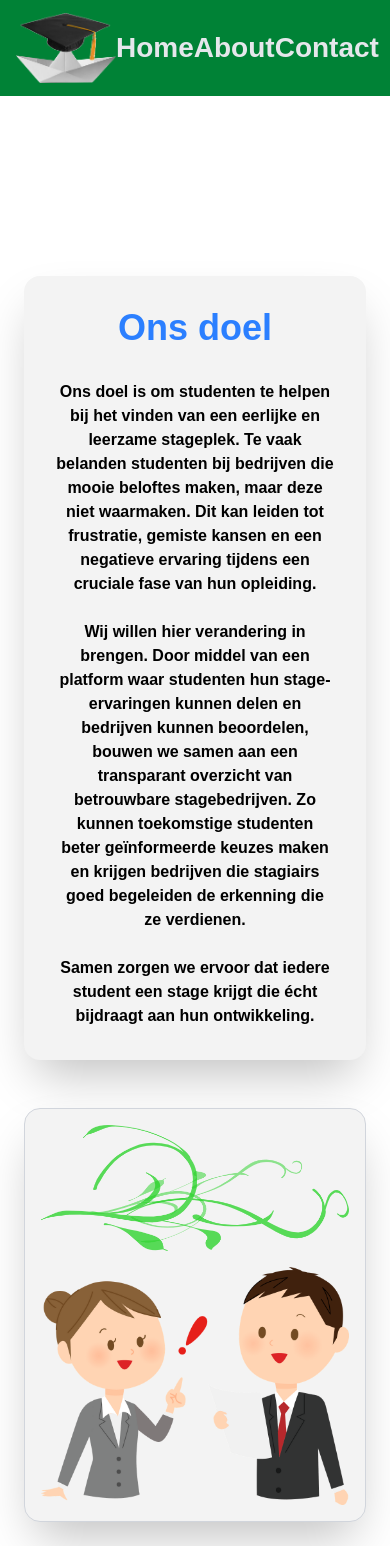
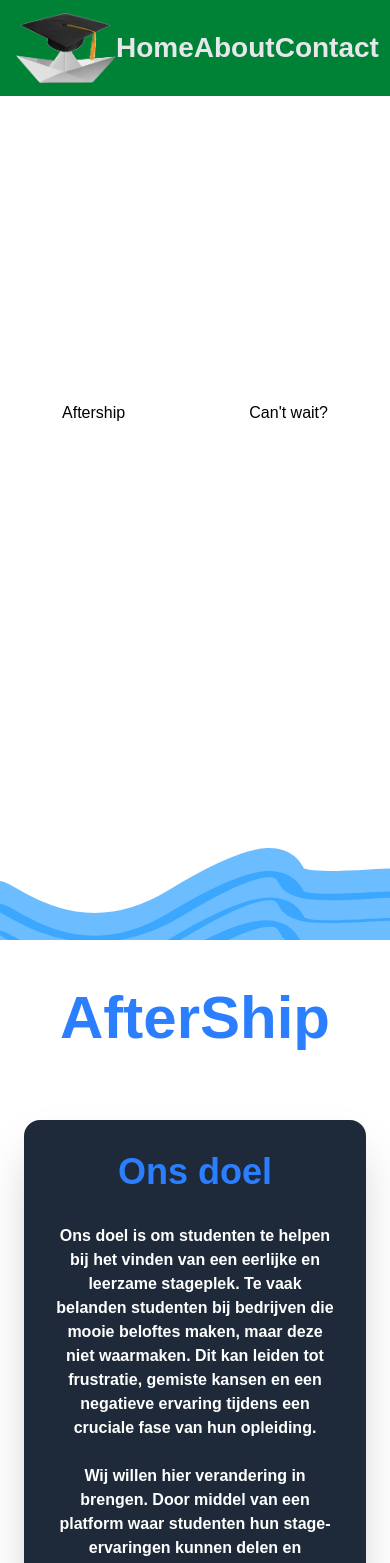
Before and after one commit to BBlaist/aftership, a Next.js app: page / in a window 390 px wide. Shown: the top 1563 px of the page. Built offline with nearby package versions, Linux system fonts and the light colour scheme.

Commit message:
Waves+responsive+ ons doel

```diff
--- /dev/null
+++ b/src/app/animatedwave.tsx
@@ -0,0 +1,23 @@
+import Image from "next/image";
+
+export default function AnimatedWave() {
+    return (
+        <div className="relative w-full overflow-hidden bg-white h-auto">
+            {/* Ship */}
+            <div className="absolute left-1/4 sm:left-1/3 lg:left-1/4 top-[120px] sm:top-[120px] lg:top-[160px] animate-ship">
+                <img
+                    src="/freighter.png"
+                    alt="Ship"
+                    className="w-[150px] sm:w-[180px] lg:w-[200px]"
+                />
+            </div>
+
+            {/* Waves */}
+            <img
+                src="/Group 9.svg"
+                alt="Wave"
+                className="w-full h-auto"
+            />
+        </div>
+    );
+}
--- a/src/app/globals.css
+++ b/src/app/globals.css
@@ -24,3 +24,16 @@ body {
   color: var(--foreground);
   font-family: Arial, Helvetica, sans-serif;
 }
+
+@keyframes float {
+  0%, 100% {
+    transform: translateY(0) rotate(-6deg);
+  }
+  50% {
+    transform: translateY(-8px) rotate(-12deg);
+  }
+}
+
+.animate-ship {
+  animation: float 4s ease-in-out infinite;
+}
--- /dev/null
+++ b/src/app/main.tsx
@@ -0,0 +1,20 @@
+import Image from "next/image";
+import AnimatedWave from "./animatedwave";
+
+export default function Main() {
+  return (
+    <div className="w-full h-screen bg-white text-black relative">
+      <div className="flex flex-row justify-around items-center h-3/4">
+        <div>
+            <h2>Aftership</h2>
+        </div>
+        <div>
+            <h2>Can't wait?</h2>
+        </div>
+      </div>
+      <div className="absolute bottom-0 w-full">
+        <AnimatedWave />
+      </div>
+    </div>
+  );
+}
--- /dev/null
+++ b/src/app/nav.tsx
@@ -0,0 +1,21 @@
+import Image from "next/image";
+
+export default function Nav() {
+  return (
+    <nav className="bg-green-700 w-full h-24 flex items-center p-4 text-gray-200">
+        <Image
+          src="/aftership-logo2.png"
+          alt="Logo"
+          width={100}
+          height={100}
+          className=""
+        />
+        <div className="w-full flex justify-evenly text-[28px] font-bold">
+          <a href="">Home</a>
+          <a href="">About</a>
+          <a href="">Contact</a>
+        </div>
+      </nav>
+
+);
+}
--- /dev/null
+++ b/src/app/ourwork.tsx
@@ -0,0 +1,49 @@
+import Image from "next/image";
+
+export default function OurWork() {
+    return (
+        <div className="h-screen">
+            <div className="w-full text-center text-blue-500 font-bold text-6xl p-12">
+                <h2>AfterShip</h2>
+            </div>
+            <main className="w-full flex flex-col lg:flex-row justify-around items-center text-black p-6 gap-12">
+                <div className="w-full bg-gray-800 lg:w-1/2 flex flex-col items-center justify-center text-center rounded-2xl shadow-2xl hover:scale-[1.01] transition-transform p-8 lg:p-12">
+                    <h2 className="text-blue-500 text-4xl lg:text-6xl font-bold">Ons doel</h2>
+                    <p className="text-white mt-8 lg:mt-12 w-full lg:w-3/4 text-base lg:text-xl font-bold">
+                        Ons doel is om studenten te helpen bij het vinden van een eerlijke
+                        en leerzame stageplek. Te vaak belanden studenten bij bedrijven die
+                        mooie beloftes maken, maar deze niet waarmaken. Dit kan leiden tot
+                        frustratie, gemiste kansen en een negatieve ervaring tijdens een
+                        cruciale fase van hun opleiding.
+                        <br /><br />
+                        Wij willen hier verandering in
+                        brengen. Door middel van een platform waar studenten hun
+                        stage-ervaringen kunnen delen en bedrijven kunnen beoordelen, bouwen
+                        we samen aan een transparant overzicht van betrouwbare
+                        stagebedrijven. Zo kunnen toekomstige studenten beter geïnformeerde
+                        keuzes maken en krijgen bedrijven die stagiairs goed begeleiden de
+                        erkenning die ze verdienen.
+                        <br /><br />
+                        Samen zorgen we ervoor dat iedere
+                        student een stage krijgt die écht bijdraagt aan hun ontwikkeling.
+                    </p>
+                </div>
+
+                <div className="w-full lg:w-auto flex flex-col items-center border border-gray-700 rounded-2xl shadow-2xl hover:scale-[1.01] transition-transform bg-gray-800 p-4">
+                    <Image
+                        src="/green-swirly.png"
+                        alt="Image"
+                        width={400}
+                        height={400}
+                        className="w-full max-w-xs sm:max-w-md md:max-w-lg lg:max-w-[500px]" />
+                    <Image
+                        src="/stock-talking.png"
+                        alt="Image"
+                        width={400}
+                        height={400}
+                        className="w-full max-w-xs sm:max-w-md md:max-w-lg lg:max-w-[500px] mt-4" />
+                </div>
+            </main>
+            </div>
+    );
+}
--- a/src/app/page.tsx
+++ b/src/app/page.tsx
@@ -1,67 +1,16 @@
 import Image from "next/image";
+import Nav from "./nav";
+import OurWork from "./ourwork";
+import Main from "./main";
 
 export default function Home() {
   return (
     <div className="p-0 m-0">
-      <nav className="bg-green-700 w-screen h-24 flex items-center p-4 text-gray-200">
-        <Image
-          src="/aftership-logo2.png"
-          alt="Logo"
-          width={100}
-          height={100}
-          className=""
-        />
-        <div className="w-screen flex justify-evenly text-[28px] font-bold">
-          <a href="">Home</a>
-          <a href="">About</a>
-          <a href="">Contact</a>
-        </div>
-      </nav>
+    <Nav />
 
-      <div className="w-screen text-center text-white font-bold text-6xl p-12">
-        <h2>AfterShip</h2>
-      </div>
+    <Main />
 
-      <main className="w-full flex flex-col lg:flex-row justify-around items-center text-black p-6 gap-12">
-  <div className="w-full lg:w-1/2 flex flex-col items-center justify-center text-center rounded-2xl shadow-2xl hover:scale-[1.01] transition-transform bg-[#f3f3f3] p-8 lg:p-12">
-    <h2 className="text-blue-500 text-4xl lg:text-6xl font-bold">Ons doel</h2>
-    <p className="mt-8 lg:mt-12 w-full lg:w-3/4 text-base lg:text-xl font-bold">
-      Ons doel is om studenten te helpen bij het vinden van een eerlijke
-      en leerzame stageplek. Te vaak belanden studenten bij bedrijven die
-      mooie beloftes maken, maar deze niet waarmaken. Dit kan leiden tot
-      frustratie, gemiste kansen en een negatieve ervaring tijdens een
-      cruciale fase van hun opleiding.
-      <br /><br />
-      Wij willen hier verandering in
-      brengen. Door middel van een platform waar studenten hun
-      stage-ervaringen kunnen delen en bedrijven kunnen beoordelen, bouwen
-      we samen aan een transparant overzicht van betrouwbare
-      stagebedrijven. Zo kunnen toekomstige studenten beter geïnformeerde
-      keuzes maken en krijgen bedrijven die stagiairs goed begeleiden de
-      erkenning die ze verdienen.
-      <br /><br />
-      Samen zorgen we ervoor dat iedere
-      student een stage krijgt die écht bijdraagt aan hun ontwikkeling.
-    </p>
-  </div>
-
-  <div className="w-full lg:w-auto flex flex-col items-center border border-gray-300 rounded-2xl shadow-2xl hover:scale-[1.01] transition-transform bg-[#f3f3f3] p-4">
-    <Image
-      src="/green-swirly.png"
-      alt="Image"
-      width={400}
-      height={400}
-      className="w-full max-w-xs sm:max-w-md md:max-w-lg lg:max-w-[500px]"
-    />
-    <Image
-      src="/stock-talking.png"
-      alt="Image"
-      width={400}
-      height={400}
-      className="w-full max-w-xs sm:max-w-md md:max-w-lg lg:max-w-[500px] mt-4"
-    />
-  </div>
-</main>
+    <OurWork />
 
     </div>
   );
```
Also changed, not shown: public/Group 9.svg (added), public/freighter.png (added).
